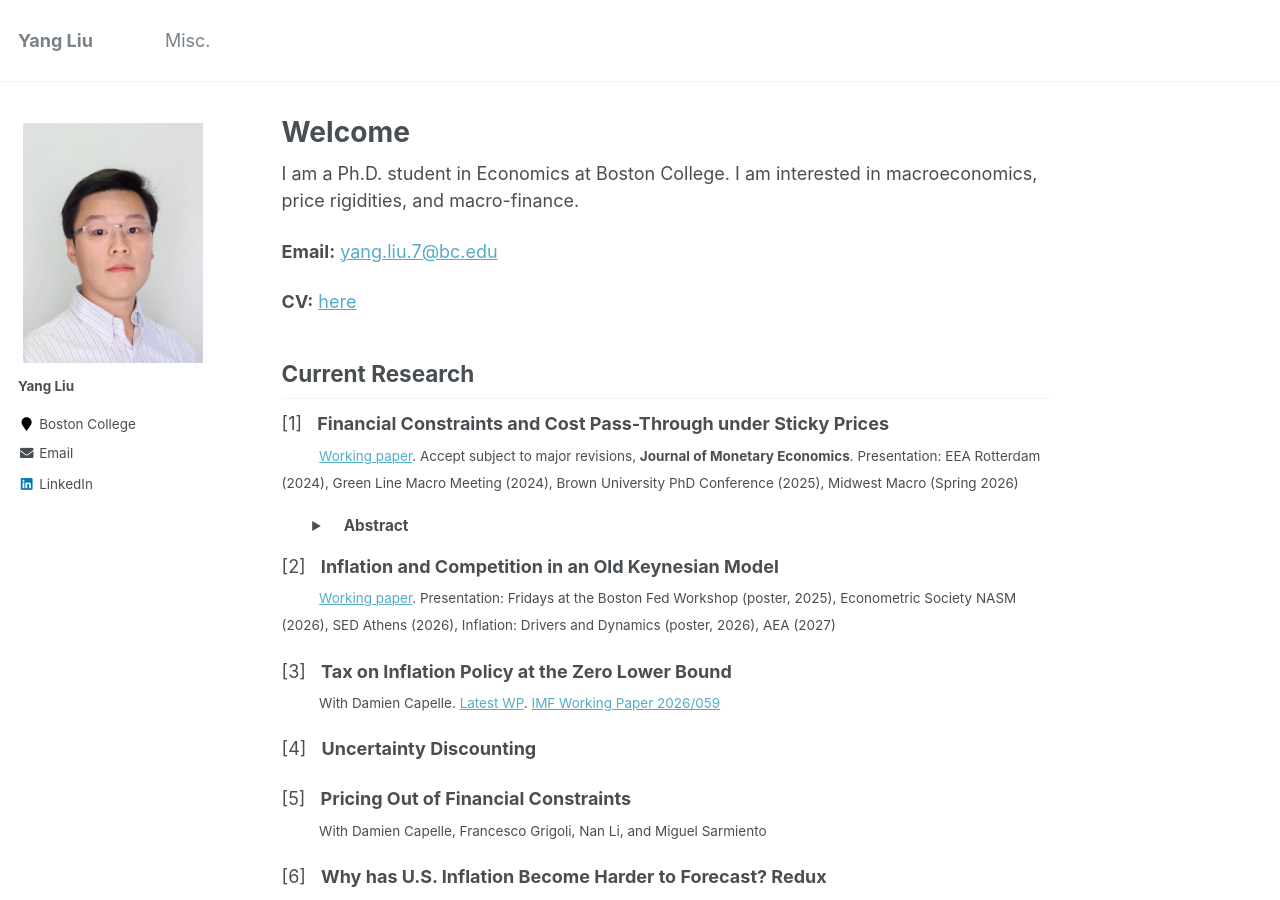
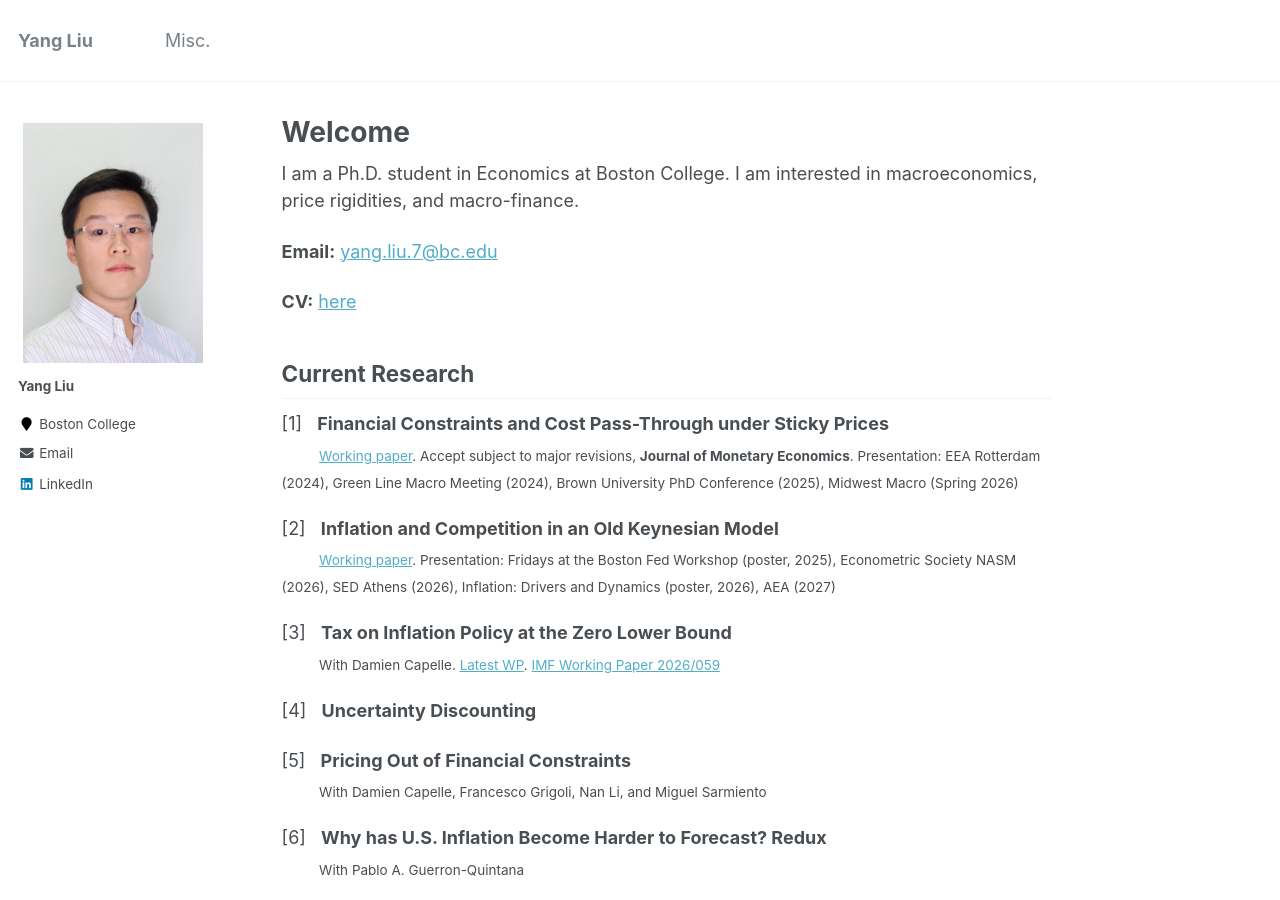
Before and after one commit to yangliu-95/yangliu-95.github.io, a Jekyll site: the page built from _pages/home.md, in a window 1280 px wide and 900 px high. Built offline with Jekyll 4.4.1, drawn with Linux system fonts in a browser that asks for light colours.

Commit message:
Update home.md

```diff
--- a/_pages/home.md
+++ b/_pages/home.md
@@ -19,11 +19,6 @@ I am a Ph.D. student in Economics at Boston College. I am interested in macroeco
 
 [1] &nbsp; **Financial Constraints and Cost Pass-Through under Sticky Prices**  <br>
 <sub> &emsp;&emsp;&ensp; [Working paper](https://papers.ssrn.com/sol3/papers.cfm?abstract_id=5259321). Accept subject to major revisions, **Journal of Monetary Economics**. Presentation: EEA Rotterdam (2024), Green Line Macro Meeting (2024), Brown University PhD Conference (2025), Midwest Macro (Spring 2026) </sub>
-
-<details class="abstract-toggle">
-<summary><b>&emsp;Abstract</b></summary>
-<p>1.</p>
-</details>
 
 [2] &nbsp; **Inflation and Competition in an Old Keynesian Model**  <br>
 <sub> &emsp;&emsp;&ensp; [Working paper](https://papers.ssrn.com/sol3/papers.cfm?abstract_id=6084028). Presentation: Fridays at the Boston Fed Workshop (poster, 2025), Econometric Society NASM (2026), SED Athens (2026), Inflation: Drivers and Dynamics (poster, 2026), AEA (2027) </sub>
```
